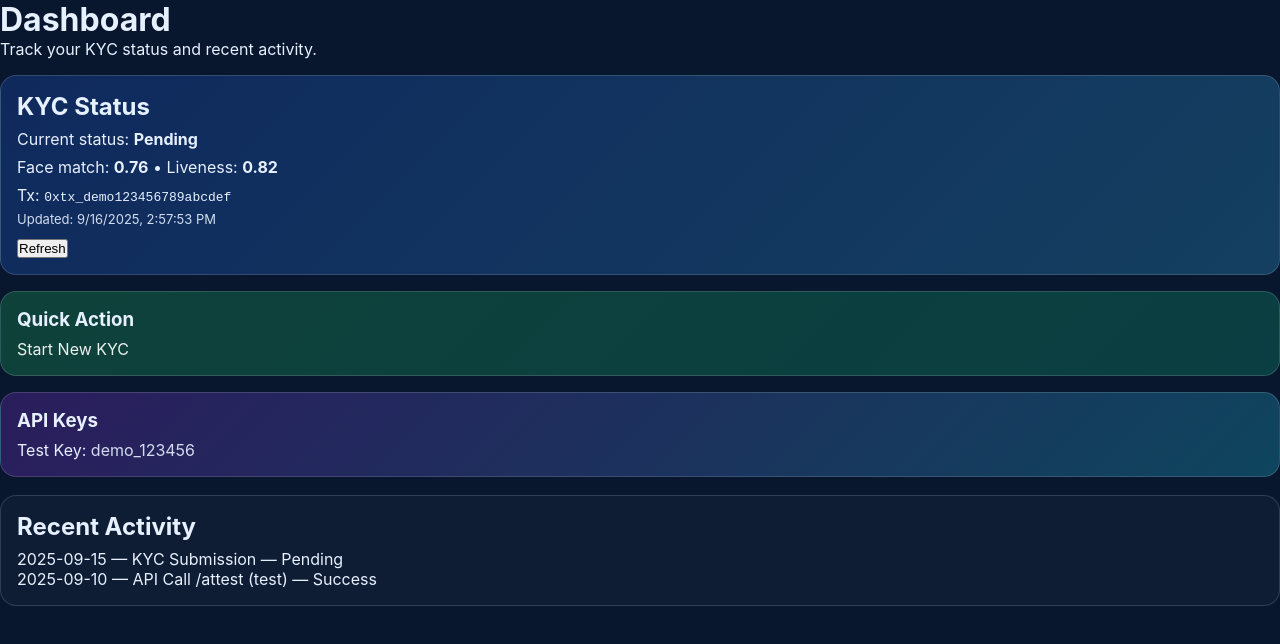
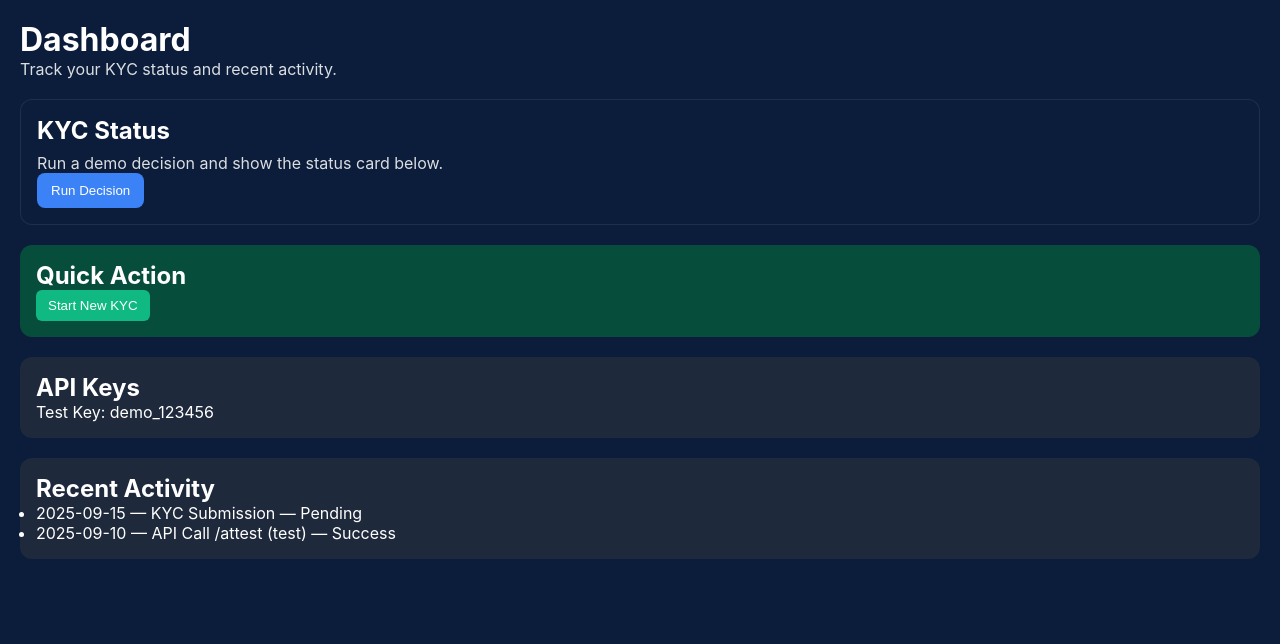
Before and after one commit to genio-ai/genio-os, a Next.js app: page /dashboard in a window 1280 px wide. Shown: the top 644 px of the page. Built offline with nearby package versions, Linux system fonts and the light colour scheme.

Commit message:
Update dashboard.js

```diff
--- a/pages/dashboard.js
+++ b/pages/dashboard.js
@@ -1,153 +1,76 @@
-import KycStatusCard from "../components/KycStatusCard";// pages/dashboard.js
-import { useEffect, useState } from "react";
+import KycStatusCard from "../components/KycStatusCard";
 
 export default function Dashboard() {
-  const [loading, setLoading] = useState(true);
-  const [err, setErr] = useState("");
-  const [data, setData] = useState(null); // { status, scores:{face,liveness}, tx, updatedAt }
+  return (
+    <div
+      style={{
+        minHeight: "100vh",
+        background: "#0B1D3A",
+        color: "#fff",
+        fontFamily: "-apple-system, Segoe UI, Roboto, Arial, sans-serif",
+        padding: "20px",
+      }}
+    >
+      <h1 style={{ margin: 0, fontSize: 32 }}>Dashboard</h1>
+      <p style={{ opacity: 0.85, marginBottom: 20 }}>
+        Track your KYC status and recent activity.
+      </p>
 
-  async function loadStatus() {
-    try {
-      setErr("");
-      setLoading(true);
-      const res = await fetch("/api/status", { cache: "no-store" });
-      if (!res.ok) throw new Error(`HTTP ${res.status}`);
-      const json = await res.json();
-      setData(json);
-    } catch (e) {
-      setErr("Failed to load status. Please try again.");
-    } finally {
-      setLoading(false);
-    }
-  }
+      {/* Live decision card (new) */}
+      <KycStatusCard />
 
-  useEffect(() => {
-    loadStatus();
-  }, []);
-
-  const face = data?.scores?.face ?? null;
-  const live = data?.scores?.liveness ?? null;
-
-  return (
-    <main className="page container" style={{ paddingBottom: 40 }}>
-      <h1 className="h1">Dashboard</h1>
-      <p className="muted">Track your KYC status and recent activity.</p>
-
-      {/* KYC Status */}
-      <section
+      {/* Quick Action card */}
+      <div
         style={{
-          marginTop: 16,
+          background: "#064E3B",
+          borderRadius: 12,
           padding: 16,
-          borderRadius: 16,
-          background:
-            "linear-gradient(135deg, rgba(37,99,235,.25), rgba(56,189,248,.25))",
-          border: "1px solid rgba(255,255,255,.14)",
+          marginTop: 20,
         }}
       >
-        <h2 className="h2" style={{ marginBottom: 8 }}>
-          KYC Status
-        </h2>
+        <h2 style={{ marginTop: 0 }}>Quick Action</h2>
+        <button
+          style={{
+            background: "#10B981",
+            color: "#fff",
+            border: "none",
+            padding: "8px 12px",
+            borderRadius: 6,
+            cursor: "pointer",
+          }}
+        >
+          Start New KYC
+        </button>
+      </div>
 
-        {loading && <div className="muted">Loading…</div>}
-
-        {!loading && err && (
-          <div style={{ color: "#ffb4b4", fontWeight: 700 }}>{err}</div>
-        )}
-
-        {!loading && !err && (
-          <>
-            <div className="muted" style={{ marginBottom: 8 }}>
-              Current status:{" "}
-              <b>{data?.status ? String(data.status) : "—"}</b>
-            </div>
-
-            <div className="muted" style={{ marginBottom: 8 }}>
-              Face match: <b>{face != null ? face.toFixed(2) : "—"}</b> •
-              {"  "}
-              Liveness: <b>{live != null ? live.toFixed(2) : "—"}</b>
-            </div>
-
-            {data?.tx && (
-              <div className="muted" style={{ wordBreak: "break-all" }}>
-                Tx: <code>{data.tx}</code>
-              </div>
-            )}
-
-            {data?.updatedAt && (
-              <div
-                className="muted"
-                style={{ marginTop: 6, fontSize: 13, opacity: 0.9 }}
-              >
-                Updated: {new Date(data.updatedAt).toLocaleString()}
-              </div>
-            )}
-          </>
-        )}
-
-        <div style={{ marginTop: 12, display: "flex", gap: 8 }}>
-          <button className="btn btn-secondary" onClick={loadStatus}>
-            Refresh
-          </button>
-        </div>
-      </section>
-
-      {/* Quick Action */}
-      <section
+      {/* API Keys card */}
+      <div
         style={{
-          marginTop: 16,
+          background: "#1E293B",
+          borderRadius: 12,
           padding: 16,
-          borderRadius: 16,
-          background:
-            "linear-gradient(135deg, rgba(34,197,94,.25), rgba(16,185,129,.25))",
-          border: "1px solid rgba(255,255,255,.14)",
+          marginTop: 20,
         }}
       >
-        <h3 className="h3" style={{ marginBottom: 8 }}>
-          Quick Action
-        </h3>
-        <a href="#how" className="btn btn-primary">
-          Start New KYC
-        </a>
-      </section>
+        <h2 style={{ marginTop: 0 }}>API Keys</h2>
+        <p>Test Key: demo_123456</p>
+      </div>
 
-      {/* API Keys (demo) */}
-      <section
+      {/* Recent Activity card */}
+      <div
         style={{
-          marginTop: 16,
+          background: "#1E293B",
+          borderRadius: 12,
           padding: 16,
-          borderRadius: 16,
-          background:
-            "linear-gradient(135deg, rgba(147,51,234,.25), rgba(34,211,238,.25))",
-          border: "1px solid rgba(255,255,255,.14)",
+          marginTop: 20,
         }}
       >
-        <h3 className="h3" style={{ marginBottom: 8 }}>
-          API Keys
-        </h3>
-        <div className="muted">
-          Test Key: <span style={{ opacity: 0.9 }}>demo_123456</span>
-        </div>
-      </section>
-
-      {/* Recent Activity (static demo) */}
-      <section
-        style={{
-          marginTop: 18,
-          padding: 16,
-          borderRadius: 16,
-          background: "rgba(255,255,255,.03)",
-          border: "1px solid rgba(255,255,255,.14)",
-        }}
-      >
-        <h2 className="h2" style={{ marginBottom: 8 }}>
-          Recent Activity
-        </h2>
-        <div className="muted">
-          2025-09-15 — KYC Submission — Pending
-          <br />
-          2025-09-10 — API Call /attest (test) — Success
-        </div>
-      </section>
-    </main>
+        <h2 style={{ marginTop: 0 }}>Recent Activity</h2>
+        <ul>
+          <li>2025-09-15 — KYC Submission — Pending</li>
+          <li>2025-09-10 — API Call /attest (test) — Success</li>
+        </ul>
+      </div>
+    </div>
   );
 }
```
